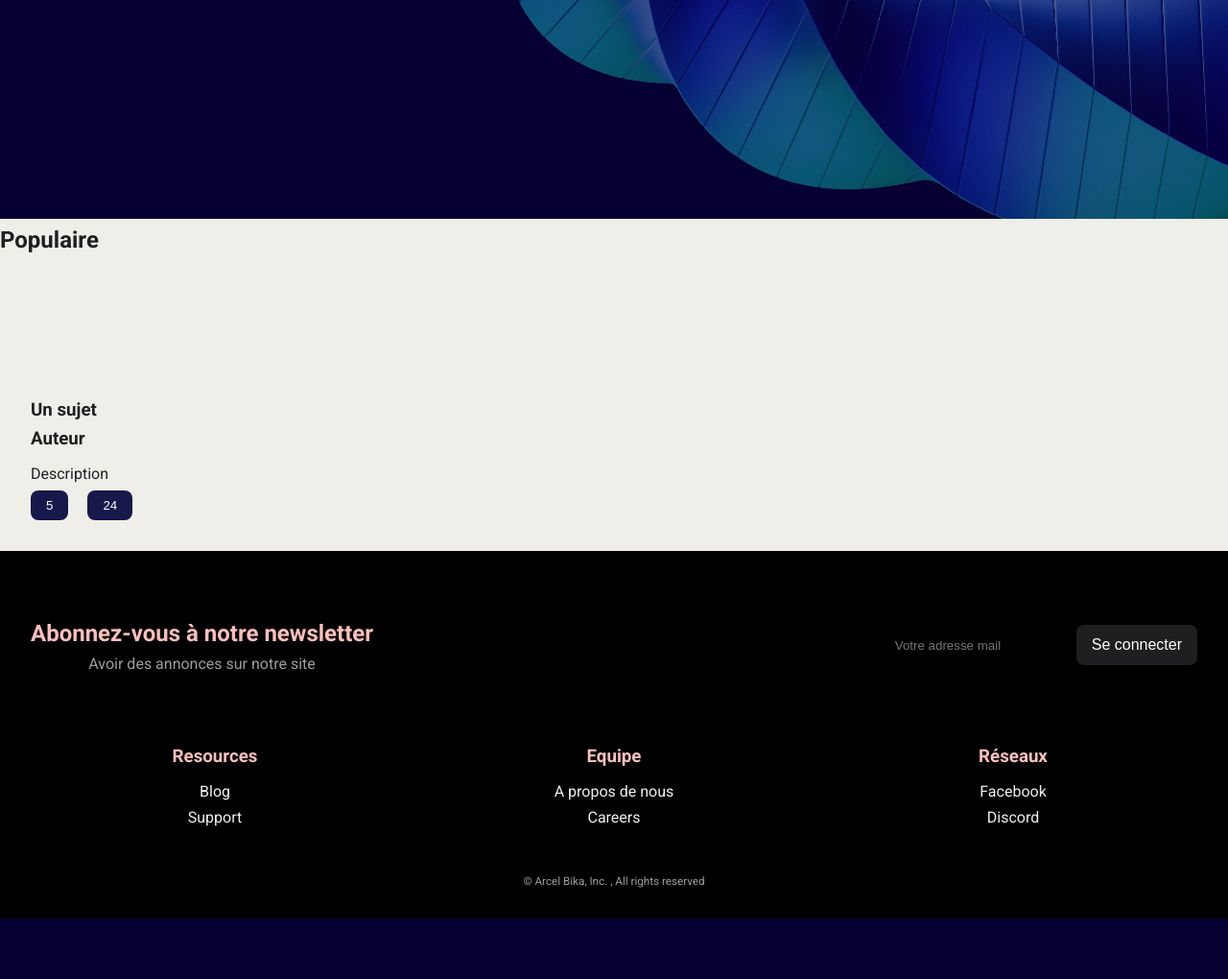
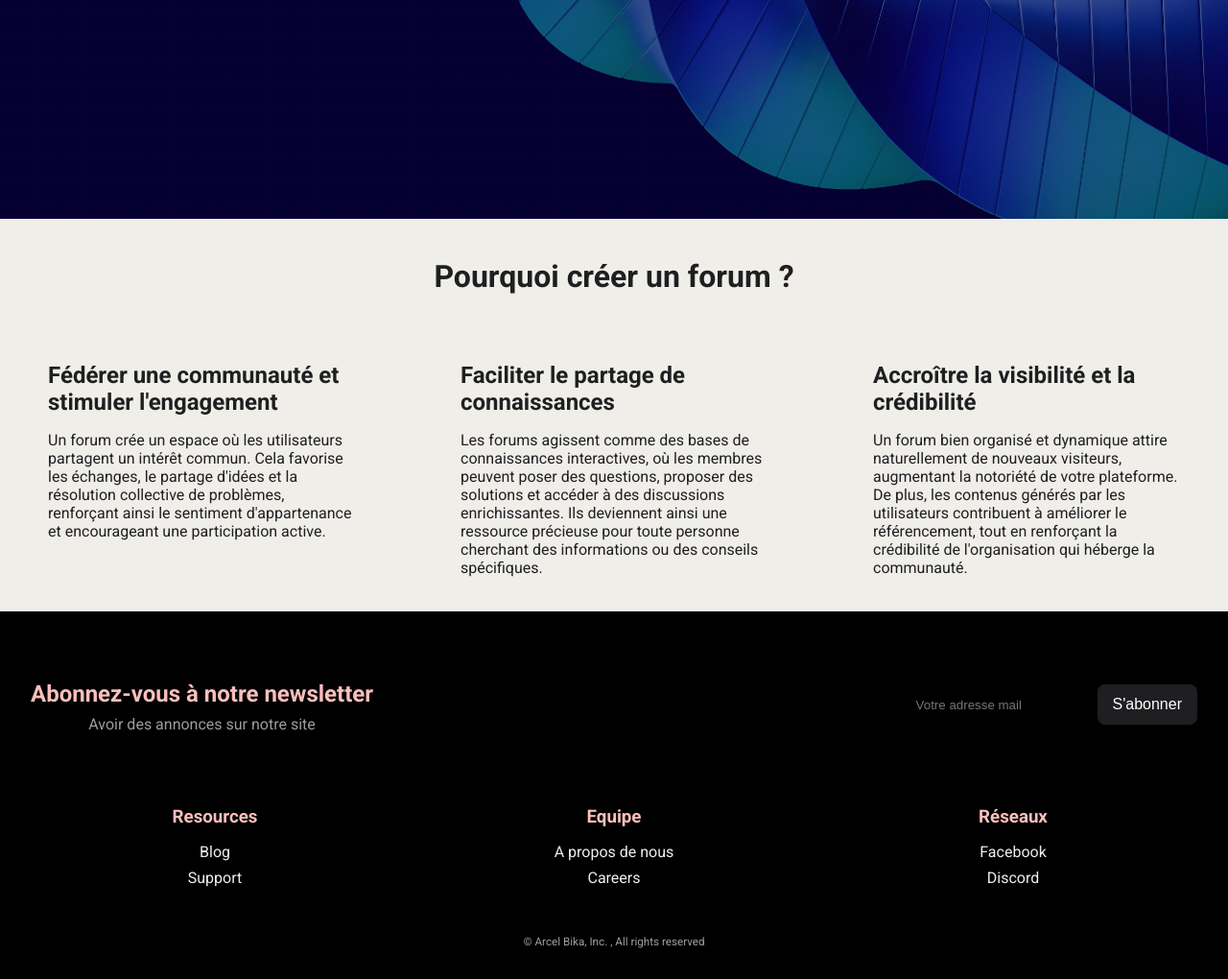
Before and after one commit to Arcel-Bika/pyforum, a Django app: page / in a window 1280 px wide. Shown: the part 683-1703 px from the top of the page at 96% size. Before the commit the page ends 1640 px from the top, so only its background shows below. Run offline with Django 5.2, Linux system fonts and the light colour scheme.

Commit message:
Edit home #13

```diff
--- a/src/main/templates/home.html
+++ b/src/main/templates/home.html
@@ -45,22 +45,24 @@
 
         <main>
             <div>
-                <h2 class="popular">Populaire</h2>
+                <center>
+                    <h1 class="why">Pourquoi créer un forum ?</h1>
+                </center>
+                <div class="reasons">
+                    <section>
+                        <h2>Fédérer une communauté et stimuler l'engagement</h2>
+                        <p>Un forum crée un espace où les utilisateurs partagent un intérêt commun. Cela favorise les échanges, le partage d'idées et la résolution collective de problèmes, renforçant ainsi le sentiment d'appartenance et encourageant une participation active.</p>
+                    </section>
+                    <section>
+                        <h2>Faciliter le partage de connaissances</h2>
+                        <p>Les forums agissent comme des bases de connaissances interactives, où les membres peuvent poser des questions, proposer des solutions et accéder à des discussions enrichissantes. Ils deviennent ainsi une ressource précieuse pour toute personne cherchant des informations ou des conseils spécifiques.</p>
+                    </section>
+                    <section>
+                        <h2>Accroître la visibilité et la crédibilité</h2>
+                        <p>Un forum bien organisé et dynamique attire naturellement de nouveaux visiteurs, augmentant la notoriété de votre plateforme. De plus, les contenus générés par les utilisateurs contribuent à améliorer le référencement, tout en renforçant la crédibilité de l'organisation qui héberge la communauté.</p>
+                    </section>
+                </div>
             </div>
-
-            <section class="forum">
-                <div>
-                    <h3 class="subject">Un sujet</h3>
-                    <h3 class="author">Auteur</h3>
-                </div>
-                <div>
-                    <p class="description">Description</p>
-                </div>
-                <div>
-                    <input type="button" class="like" value="5">
-                    <input type="button" class="message" value="24">
-                </div>
-            </section>
         </main>
 
         <footer class="footer">
@@ -73,7 +75,7 @@
                     <div class="footer-subscribe">
                         <div>
                             <input type="email" spellcheck="false" placeholder="Votre adresse mail">
-                            <button>Se connecter</button>
+                            <button>S'abonner</button>
                         </div>
                     </div>
                 </section>
--- a/src/static/style/style.css
+++ b/src/static/style/style.css
@@ -181,6 +181,21 @@ li, a, button {
     color: #0056b3;
 }
 
+.why {
+    padding: 20px;
+}
+
+.reasons {
+    display: flex;
+    justify-content: space-between;
+    flex-wrap: nowrap;
+}
+
+.reasons section {
+    width: 25%;
+    padding: 20px 50px;
+}
+
 
 /* Forum section */
 .forum {
```
